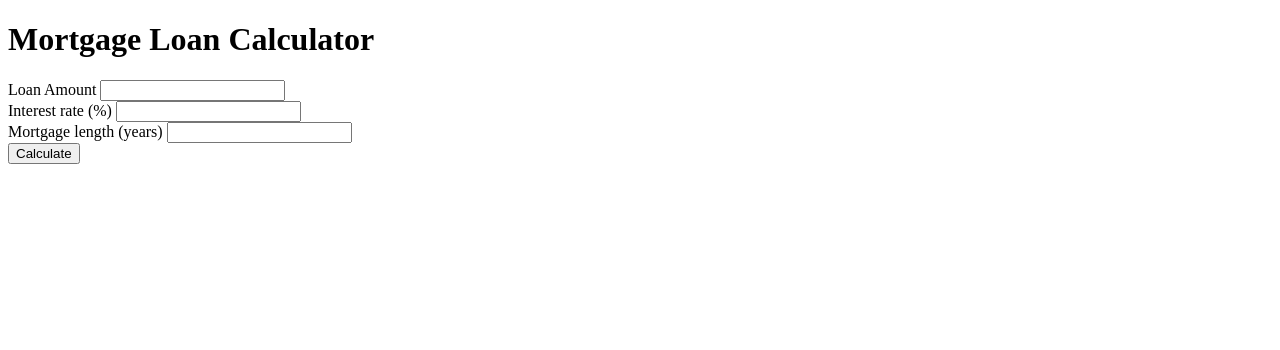
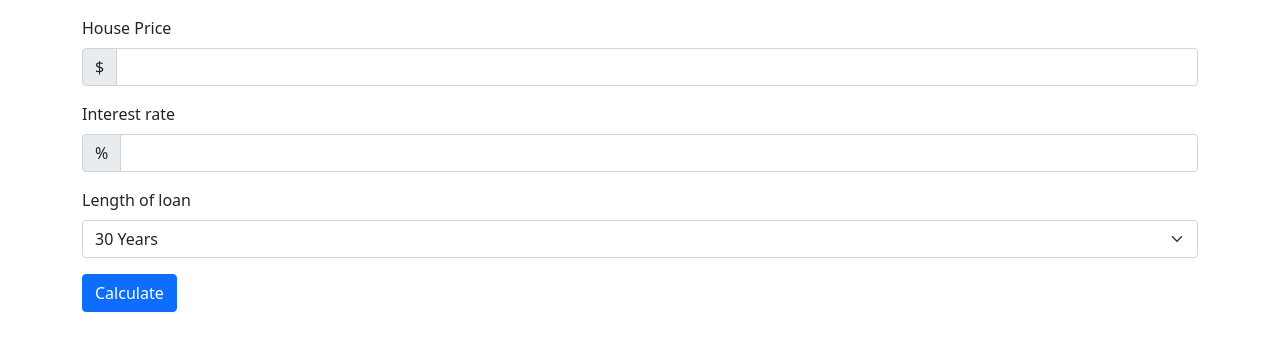
Before and after one commit to curtrube/mortgage-loan-calculator, a plain HTML site: page index.html in a window 1280 px wide. Drawn offline with nearby package versions, Linux system fonts and the light colour scheme.

Commit message:
added bootstrap, input group text, and length dropdown

```diff
--- a/index.html
+++ b/index.html
@@ -5,25 +5,51 @@
     <meta http-equiv="X-UA-Compatible" content="IE=edge" />
     <meta name="viewport" content="width=device-width, initial-scale=1.0" />
     <title>Mortgage Loan Calculator</title>
-    <link rel="stylesheet" href="./styles.css" />
+    <link
+      href="https://cdn.jsdelivr.net/npm/bootstrap@5.0.0-beta2/dist/css/bootstrap.min.css"
+      rel="stylesheet"
+      integrity="sha384-BmbxuPwQa2lc/FVzBcNJ7UAyJxM6wuqIj61tLrc4wSX0szH/Ev+nYRRuWlolflfl"
+      crossorigin="anonymous"
+    />
+    <script
+      src="https://kit.fontawesome.com/5517d70628.js"
+      crossorigin="anonymous"
+    ></script>
+    <link rel="stylesheet" href="./css/main.css" />
   </head>
   <body>
-    <h1>Mortgage Loan Calculator</h1>
-    <form>
-      <div class="form-group">
-        <label for="loan-amount">Loan Amount</label>
-        <input type="number" id="loan-amount" />
-      </div>
-      <div class="form-group">
-        <label for="interest-rate">Interest rate (%)</label>
-        <input type="number" id="interest-rate" />
-      </div>
-      <div class="form-group">
-        <label for="mortgage-length">Mortgage length (years)</label>
-        <input type="number" id="mortgage-length" />
-      </div>
-      <button id="btn-submit">Calculate</button>
-    </form>
+    <div class="container mt-3">
+      <form>
+        <div class="mb-3">
+          <label for="loan-amount" class="form-label">House Price</label>
+          <div class="input-group">
+            <div class="input-group-text">$</div>
+            <input type="number" class="form-control" id="loan-amount" />
+          </div>
+        </div>
+        <div class="mb-3">
+          <label for="interest-rate" class="form-label">Interest rate</label>
+          <div class="input-group">
+            <div class="input-group-text">%</div>
+            <input type="number" class="form-control" id="interest-rate" />
+          </div>
+        </div>
+        <div class="mb-3">
+          <label for="mortgage-length" class="form-label">Length of loan</label>
+          <div class="input-group">
+            <select id="mortgage-length" class="form-select">
+              <option selected value="30 Years">30 Years</option>
+              <option value="20 Years"> 20 Years</option>
+              <option value="15 Years">15 Years</option>
+              <option value="10 Years">10 Years</option>
+            </select>
+          </div>
+        </div>
+        <button id="btn-calculate" type="submit" class="btn btn-primary">
+          Calculate
+        </button>
+      </form>
+    </div>
     <script src="./app.js"></script>
   </body>
 </html>
```
